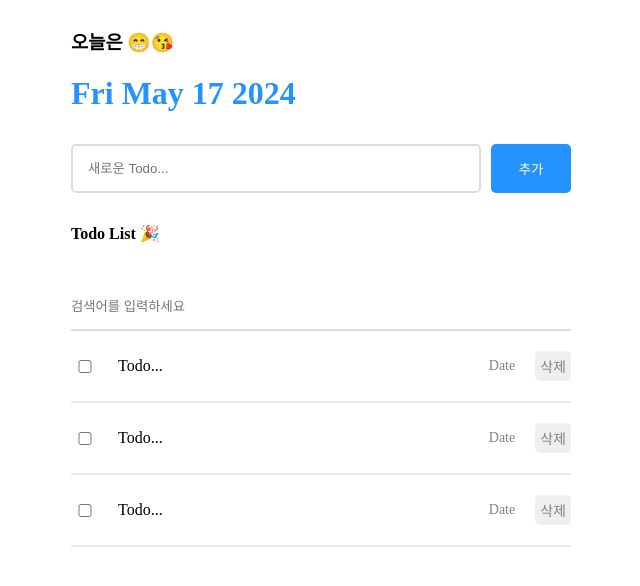
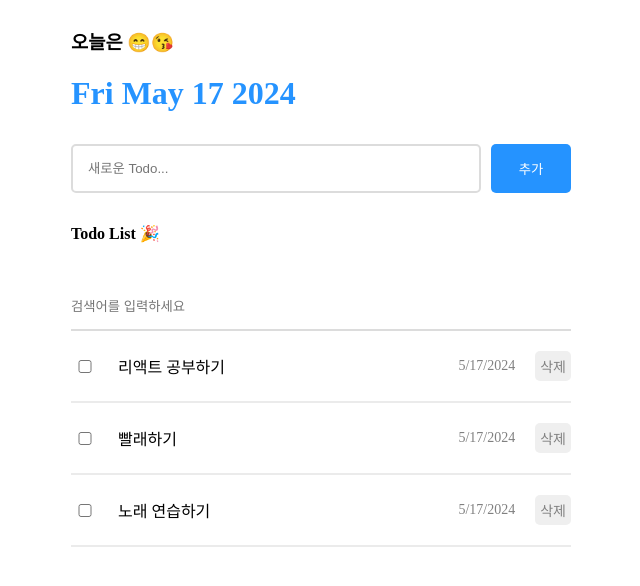
Before and after one commit to NamTaeHo/section08_ToDoList, a React (Vite) app: page / in a window 1280 px wide. Shown: the top 586 px of the page, without its empty margins (319-959 px from the left). Built offline with nearby package versions, Linux system fonts and the light colour scheme.

Commit message:
TodoList Read 하기

```diff
--- a/src/App.jsx
+++ b/src/App.jsx
@@ -44,7 +44,7 @@ function App() {
     <div className="App">
       <Header />
       <Editor onCreate={onCreate} />
-      <List />
+      <List todos={todos} />
     </div>
   );
 }
--- a/src/components/List.jsx
+++ b/src/components/List.jsx
@@ -1,15 +1,37 @@
 import "./List.css";
 import TodoItem from "./TodoItem";
+import { useState } from "react";
 
-const List = () => {
+const List = ({ todos }) => {
+  const [search, setSearch] = useState("");
+
+  const onChangeSearch = (e) => {
+    setSearch(e.target.value);
+  };
+
+  const getFilteredData = () => {
+    if (search === "") {
+      return todos;
+    }
+    return todos.filter((todo) =>
+      todo.content.toLowerCase().includes(search.toLowerCase())
+    );
+  };
+
+  const filteredTodos = getFilteredData();
+
   return (
     <div className="List">
       <h4>Todo List 🎉</h4>
-      <input placeholder="검색어를 입력하세요"></input>
+      <input
+        value={search}
+        onChange={onChangeSearch}
+        placeholder="검색어를 입력하세요"
+      ></input>
       <div className="todos_wrapper">
-        <TodoItem />
-        <TodoItem />
-        <TodoItem />
+        {filteredTodos.map((todo) => {
+          return <TodoItem key={todo.id} {...todo} />;
+        })}
       </div>
     </div>
   );
--- a/src/components/TodoItem.jsx
+++ b/src/components/TodoItem.jsx
@@ -1,11 +1,11 @@
 import "./TodoItem.css";
 
-const TodoItem = () => {
+const TodoItem = ({ id, isDone, content, date }) => {
   return (
     <div className="TodoItem">
-      <input type="checkbox"></input>
-      <div className="content">Todo...</div>
-      <div className="date">Date</div>
+      <input readOnly checked={isDone} type="checkbox"></input>
+      <div className="content">{content}</div>
+      <div className="date">{new Date(date).toLocaleDateString()}</div>
       <button>삭제</button>
     </div>
   );
```
